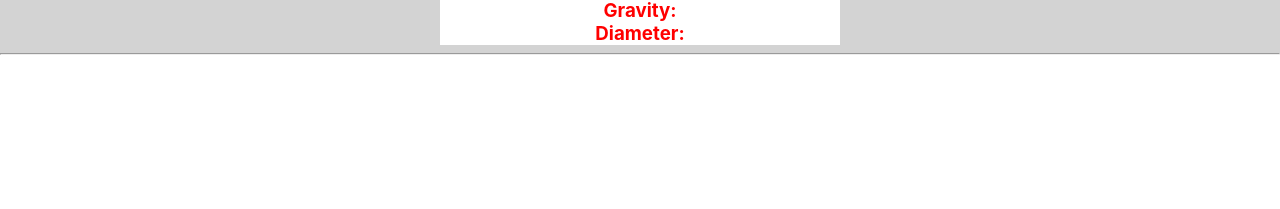
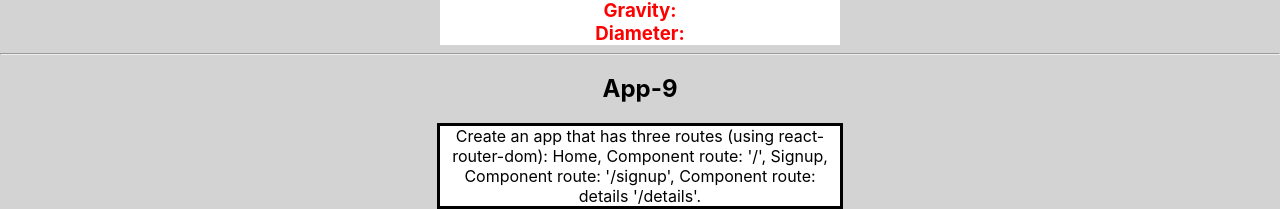
Before and after one commit to fdavison1/react-drills-revisited, a React (Create React App) app: page / in a window 1280 px wide. Shown: the part 2481-2690 px from the top of the page. Before the commit the page ends 2544 px from the top, so only its background shows below. Built offline with nearby package versions, Linux system fonts and the light colour scheme; no server answers.

Commit message:
App9 set up

```diff
--- a/src/App.js
+++ b/src/App.js
@@ -8,6 +8,7 @@ import App5 from './components/App5'
 import App6 from './components/App6'
 import App7 from './components/App7'
 import App8 from './components/App8'
+import App9 from './components/App9'
 
 export default class App extends Component{
   constructor(){
@@ -39,6 +40,7 @@ export default class App extends Component{
         <hr></hr>
         <App8 />
         <hr></hr>
+        <App9 />
       </div>
     )
   }
--- /dev/null
+++ b/src/components/App9.jsx
@@ -0,0 +1,16 @@
+import React from 'react'
+
+export default class App9 extends React.Component{
+    constructor(){
+        super()
+
+    }
+    render(){
+        return(
+            <div>
+                <h2>App-9</h2>
+                <p>Create an app that has three routes (using react-router-dom): Home, Component route: '/', Signup, Component route: '/signup', Component route: details '/details'.</p>
+            </div>
+        )
+    }
+}
```
